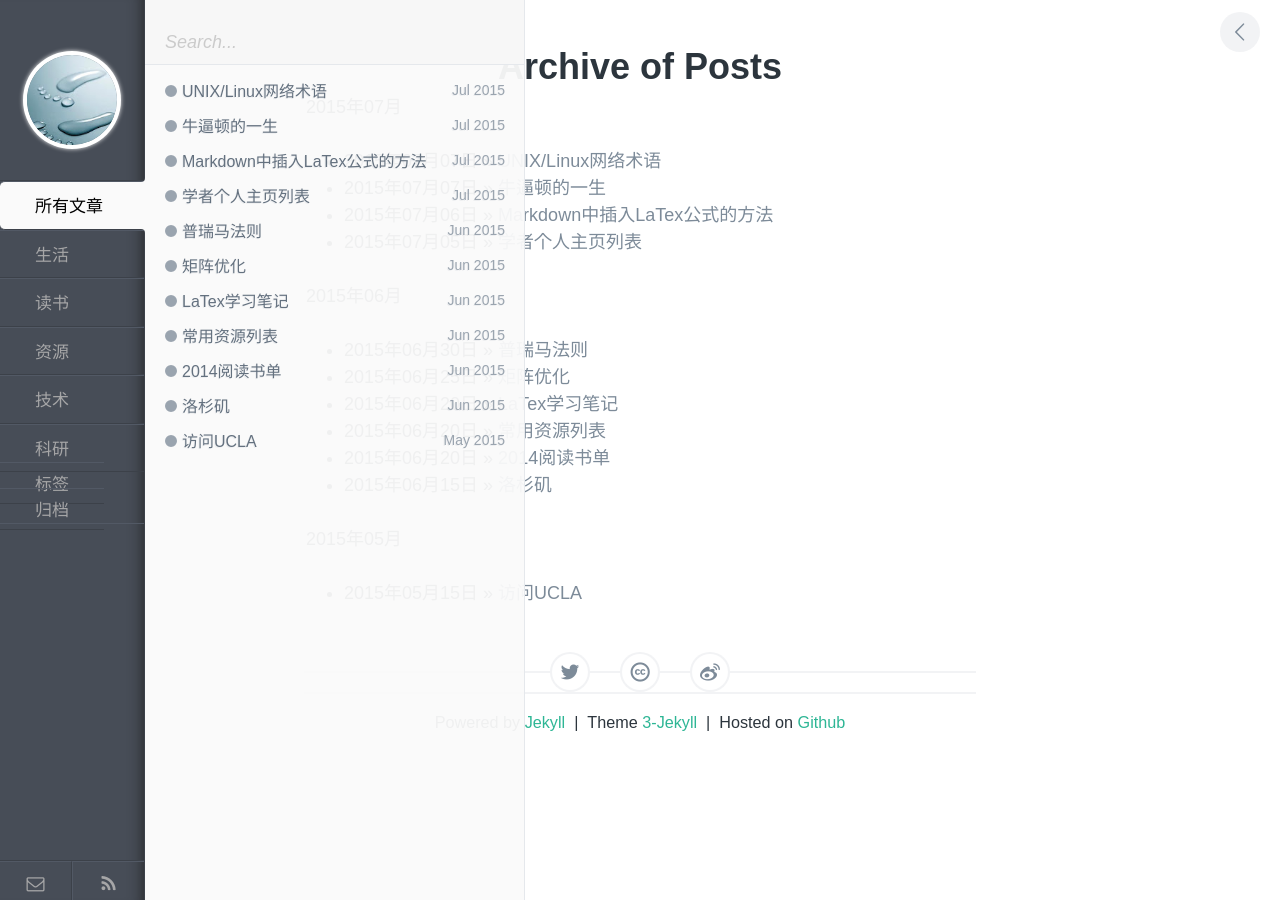
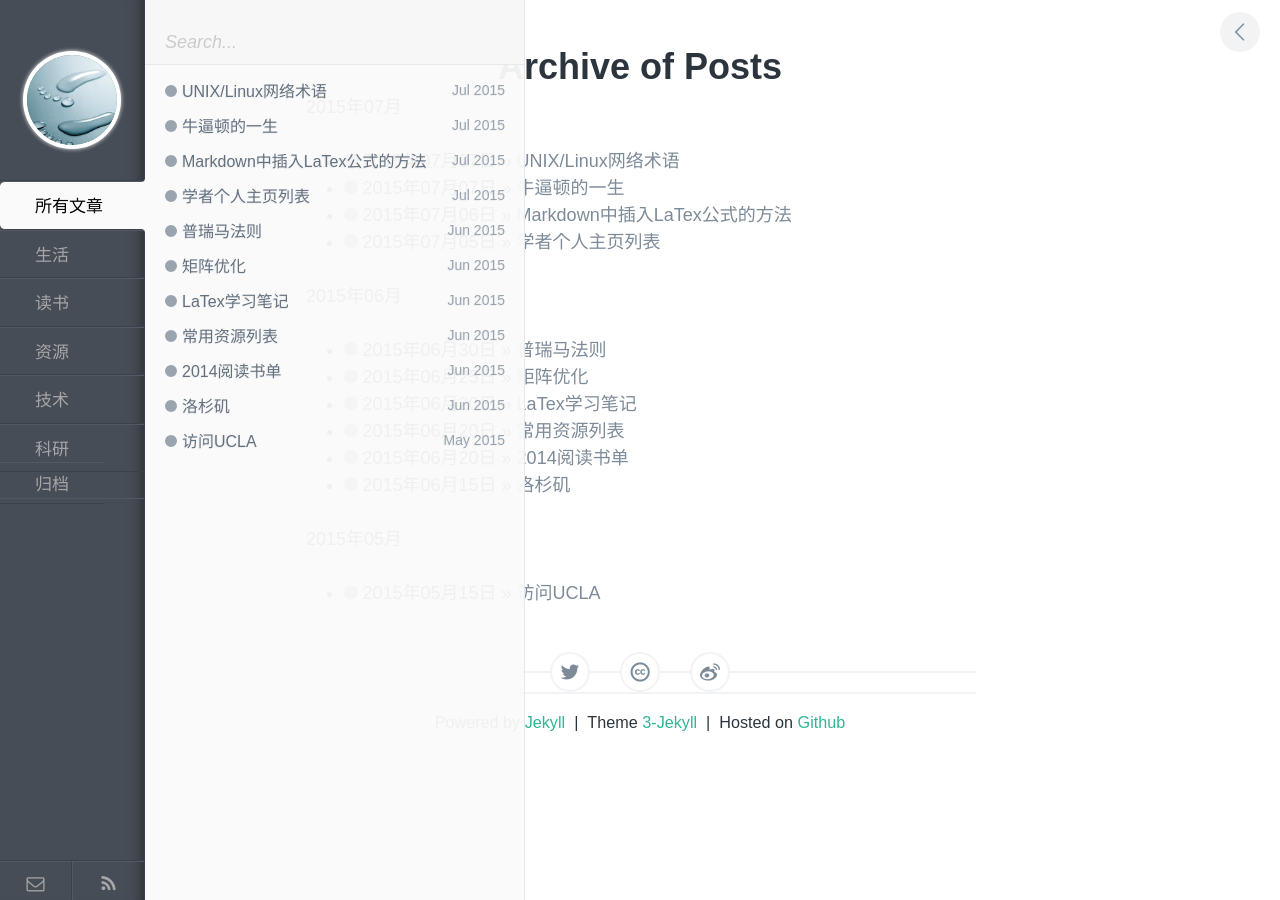
Before and after one commit to polyHong/polyHong.github.io, a Jekyll site: the page built from pages/archive.html, in a window 1280 px wide. Built offline with Jekyll 4.4.1, drawn with Linux system fonts in a browser that asks for light colours; Markdown is read by kramdown in place of the engine named in the settings.

Commit message:
modify archive

```diff
--- a/_includes/nav.html
+++ b/_includes/nav.html
@@ -7,9 +7,9 @@
       {% for category in site.categories %}
         <li id="{{ category[0] }}" class="tags__li tags-btn">{{ category[0] }}</li>
       {% endfor %}
-	  <li><a class="tags__li tags-btn" href="#tags" data-toggle="tab">{{ site.locals.tags }}</a></li>
+	  <!--<li><a class="tags__li tags-btn" href="#tags" data-toggle="tab">{{ site.locals.tags }}</a></li> -->
 	  <li><a class="tags__li tags-btn" href="/pages/archive.html">{{ site.locals.archive }}</a></li>
-	  <!-- <li><a class="tags__li tags-btn" href="/pages/about.html">{{ site.locals.about }}</a></li>  -->
+	  <!-- <li><a class="tags__li tags-btn" href="/pages/about.html">{{ site.locals.about }}</a></li> -->
     </ul>
 
     <div id="tags__bottom">
--- a/pages/archive.html
+++ b/pages/archive.html
@@ -15,7 +15,7 @@ comments: false
       <legend id="{{this_year}}-{{this_month}}">{{this_year}}年{{this_month}}月</legend>
       <ul>
     {% endif %}
-    <li><span>{{ post.date | date: "%Y年%m月%d日" }}</span> &raquo;
+    <li><span class="pl__circle"></span><span>{{ post.date | date: "%Y年%m月%d日" }}</span> &raquo;
       <a class="pjax" href="{{ post.url }}">{{ post.title }}</a>
     </li>
 
```
